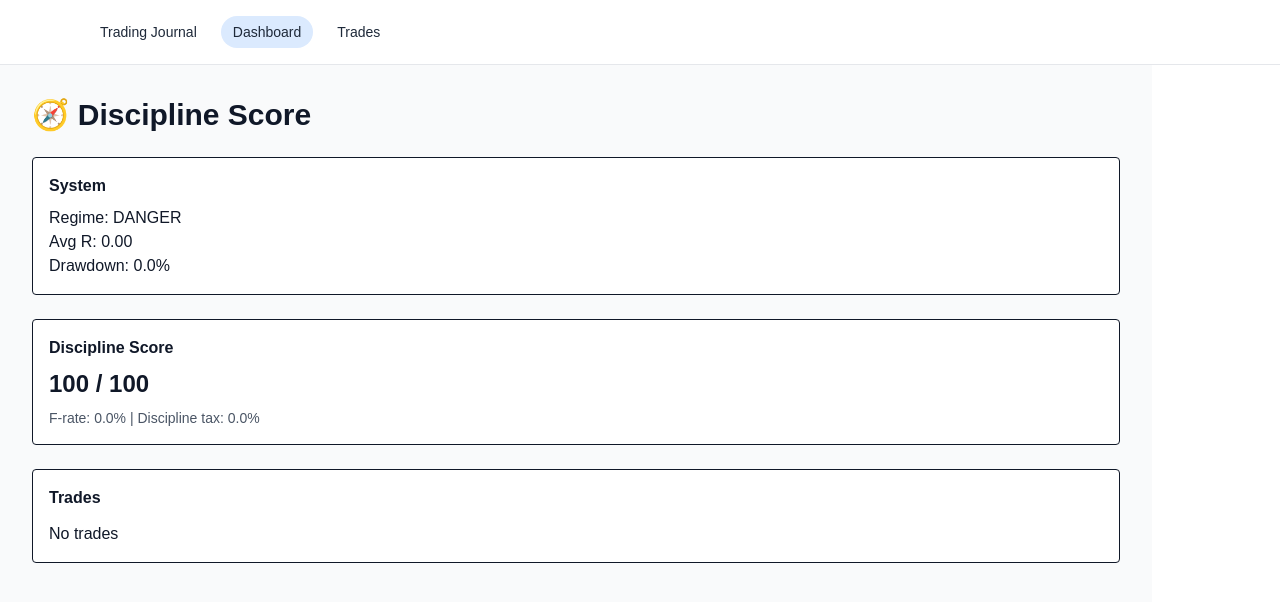
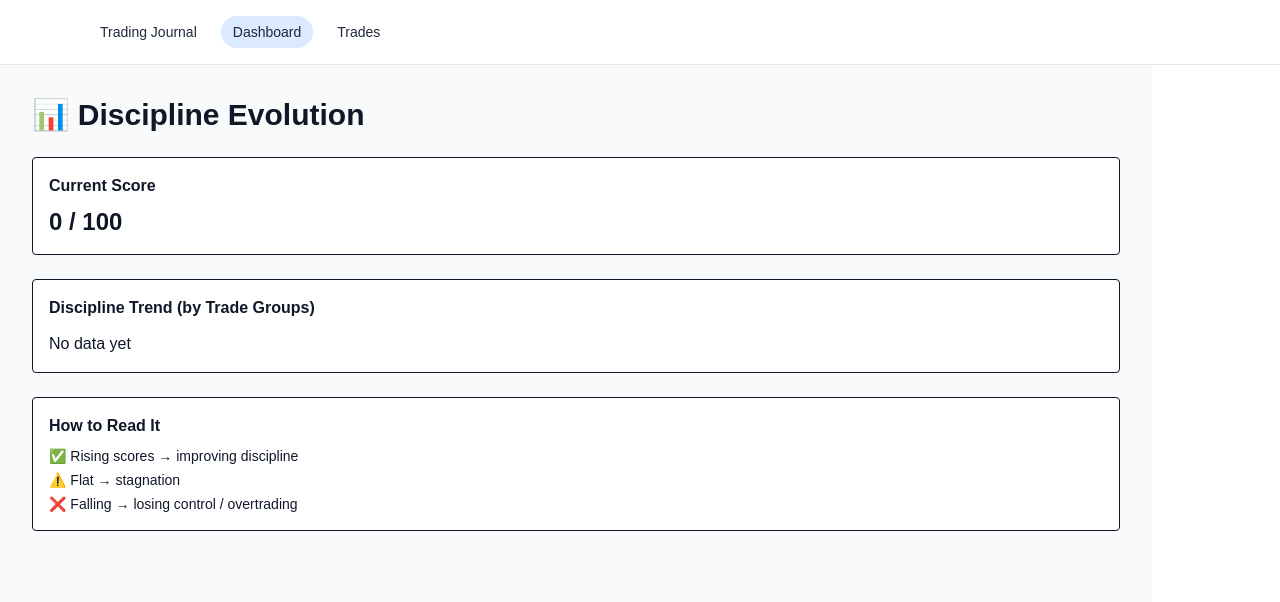
Before and after one commit to jorgemancipe/trading-journal, a Next.js app: page /dashboard in a window 1280 px wide. Shown: the top 602 px of the page. Built offline with nearby package versions, Linux system fonts and the light colour scheme.

Commit message:
Refactor discipline score calculation and UI elements

```diff
--- a/app/dashboard/page.tsx
+++ b/app/dashboard/page.tsx
@@ -12,7 +12,7 @@ function avgR(trades: { profit: number; risk: number }[]) {
 
 function equity(trades: { profit: number }[]) {
   let e = 0;
-  return trades.map((t) => (e += t.profit));
+  return trades.map(t => (e += t.profit));
 }
 
 function maxDD(curve: number[]) {
@@ -25,9 +25,24 @@ function maxDD(curve: number[]) {
   return max;
 }
 
-function winRate(trades: { profit: number }[]) {
-  if (!trades.length) return 0;
-  return trades.filter(t => t.profit > 0).length / trades.length;
+/* ---------- discipline score ---------- */
+
+function computeScore(trades: any[]) {
+  const total = trades.length;
+  if (!total) return 0;
+
+  const F = trades.filter(t => t.grade === "F");
+
+  const fRate = F.length / total;
+
+  const absTotal = trades.reduce((s, t) => s + Math.abs(t.profit), 0);
+  const absF = F.reduce((s, t) => s + Math.abs(t.profit), 0);
+
+  const taxRatio = absTotal > 0 ? absF / absTotal : 0;
+
+  let score = 100 - (70 * fRate + 30 * taxRatio);
+
+  return Math.max(0, Math.min(100, score));
 }
 
 /* ---------- page ---------- */
@@ -40,10 +55,11 @@ export default function DashboardPage() {
     [trades]
   );
 
-  /* ---------- system state ---------- */
+  /* ---------- system ---------- */
 
   const avg = avgR(validTrades);
   const recent = avgR(validTrades.slice(-20));
+
   const curve = equity(validTrades);
   const dd = maxDD(curve);
 
@@ -67,35 +83,41 @@ export default function DashboardPage() {
     const strat = t.strategy || "";
 
     if (regime === "DANGER" || !allowedStrategies.includes(strat)) {
-      return { grade: "F", reason: "Rule violation / wrong regime" };
+      return "F";
     }
 
     if (regime === "CHOPPY") {
-      return { grade: "B", reason: "Allowed but not ideal" };
+      return "B";
     }
 
-    return { grade: "A", reason: "Optimal trade" };
+    return "A";
   }
 
-  const graded = validTrades.map(t => {
-    const g = gradeTrade(t);
-    return { ...t, grade: g.grade, reason: g.reason };
-  });
+  const graded = validTrades.map(t => ({
+    ...t,
+    grade: gradeTrade(t),
+  }));
 
-  /* ---------- discipline score ---------- */
+  /* ---------- current score ---------- */
 
-  const total = graded.length;
-  const F = graded.filter(t => t.grade === "F");
+  const score = computeScore(graded);
 
-  const fRate = total > 0 ? F.length / total : 0;
+  /* ✅ rolling discipline trend */
 
-  const absTotal = graded.reduce((s, t) => s + Math.abs(t.profit), 0);
-  const absF = F.reduce((s, t) => s + Math.abs(t.profit), 0);
+  const chunkSize = 10; // trades per segment
 
-  const taxRatio = absTotal > 0 ? absF / absTotal : 0;
+  const trend = useMemo(() => {
+    const chunks = [];
 
-  let score = 100 - (70 * fRate + 30 * taxRatio);
-  score = Math.max(0, Math.min(100, score));
+    for (let i = 0; i < graded.length; i += chunkSize) {
+      const slice = graded.slice(i, i + chunkSize);
+      if (slice.length > 0) {
+        chunks.push(computeScore(slice));
+      }
+    }
+
+    return chunks;
+  }, [graded]);
 
   /* ---------- UI ---------- */
 
@@ -103,62 +125,66 @@ export default function DashboardPage() {
     <main className="min-h-screen bg-gray-50 p-8 text-gray-900 max-w-6xl">
 
       <h1 className="text-3xl font-bold mb-6">
-        🧭 Discipline Score
+        📊 Discipline Evolution
       </h1>
 
-      {/* System */}
+      {/* Current score */}
       <div className="bg-white border p-4 rounded mb-6">
-        <h2 className="font-semibold mb-2">System</h2>
-        <div>Regime: {regime}</div>
-        <div>Avg R: {avg.toFixed(2)}</div>
-        <div>Drawdown: {(dd * 100).toFixed(1)}%</div>
-      </div>
-
-      {/* Score */}
-      <div className="bg-white border p-4 rounded mb-6">
-        <h2 className="font-semibold mb-2">Discipline Score</h2>
-
+        <h2 className="font-semibold mb-2">Current Score</h2>
         <div className="text-2xl font-bold">
           {score.toFixed(0)} / 100
         </div>
-
-        <div className="text-sm text-gray-600 mt-2">
-          F-rate: {(fRate * 100).toFixed(1)}% | Discipline tax: {(taxRatio * 100).toFixed(1)}%
-        </div>
       </div>
 
-      {/* Trades */}
+      {/* Trend */}
+      <div className="bg-white border p-4 rounded mb-6">
+
+        <h2 className="font-semibold mb-3">
+          Discipline Trend (by Trade Groups)
+        </h2>
+
+        {trend.length === 0 ? (
+          <p>No data yet</p>
+        ) : (
+          <div className="space-y-2">
+            {trend.map((s, i) => (
+              <div
+                key={i}
+                className="flex justify-between text-sm border-b py-1"
+              >
+                <span>Segment {i + 1}</span>
+                <span
+                  className={
+                    s >= 80
+                      ? "text-green-700"
+                      : s >= 60
+                      ? "text-yellow-600"
+                      : "text-red-700"
+                  }
+                >
+                  {s.toFixed(0)}
+                </span>
+              </div>
+            ))}
+          </div>
+        )}
+
+      </div>
+
+      {/* Interpretation */}
       <div className="bg-white border p-4 rounded">
 
-        <h2 className="font-semibold mb-3">Trades</h2>
+        <h2 className="font-semibold mb-2">How to Read It</h2>
 
-        {graded.length === 0 ? (
-          <p>No trades</p>
-        ) : (
-          <table className="w-full text-sm">
-            <thead>
-              <tr className="border-b">
-                <th className="text-left">Strategy</th>
-                <th>Profit</th>
-                <th>Grade</th>
-                <th>Reason</th>
-              </tr>
-            </thead>
-            <tbody>
-              {graded.map((t, i) => (
-                <tr key={i} className="border-b">
-                  <td>{t.strategy}</td>
-                  <td>{t.profit.toFixed(2)}</td>
-                  <td>{t.grade}</td>
-                  <td>{t.reason}</td>
-                </tr>
-              ))}
-            </tbody>
-          </table>
-        )}
+        <div className="text-sm space-y-1">
+          <div>✅ Rising scores → improving discipline</div>
+          <div>⚠️ Flat → stagnation</div>
+          <div>❌ Falling → losing control / overtrading</div>
+        </div>
 
       </div>
 
     </main>
   );
 }
+``
```
